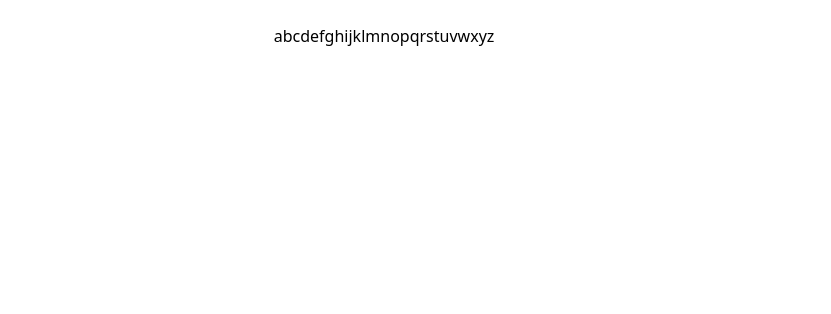
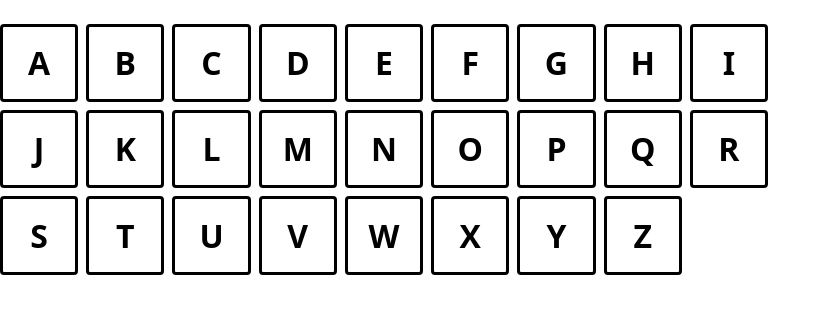
Before and after one commit to Ricobyter/Hangman-a_word_game, a React (Vite) app: page / in a window 1280 px wide. Shown: the top 314 px of the page, without its empty margins (0-831 px from the left). Built offline with nearby package versions, Linux system fonts and the light colour scheme.

Commit message:
added all the necessary functionalities

```diff
--- a/src/App.tsx
+++ b/src/App.tsx
@@ -1,6 +1,6 @@
 import { useCallback, useEffect, useState } from "react"
 import words from "./wordlist.json"
-import Keyboard from "./Keyboard";
+import {Keyboard} from "./Keyboard";
 import HangmanWord from "./HangmanWord";
 import HangmanDrawing from "./HangmanDrawing";
 
@@ -14,14 +14,16 @@ const [guessedLetters, setGuessedLetters] = useState<string[]>([])
 
 const incorrectLetters = guessedLetters.filter(letter => !wordToGuess.includes(letter))
 
-const addGuessedLetter = useCallback((letter: string) =>{
-  if(guessedLetters.includes(letter)) return
-
-  setGuessedLetters(currentLetters => [...currentLetters, letter])
-}, [guessedLetters])
 
 const isLoser = incorrectLetters.length >= 6
 const isWinner = wordToGuess.split("").every(letter => guessedLetters.includes(letter))
+
+const addGuessedLetter = useCallback((letter: string) =>{
+  if(guessedLetters.includes(letter) || isLoser || isWinner) return
+
+  setGuessedLetters(currentLetters => [...currentLetters, letter])
+}, [guessedLetters, isLoser, isWinner])
+
 
 console.log(wordToGuess)
 
@@ -41,22 +43,27 @@ useEffect(() => {
     document.removeEventListener("keypress", handler)
    }
 }, [guessedLetters])
+
+// const refresh = () => window.location.reload(true)
   return (
     <div className="w-[100vw] h-[100vh] m-0 p-0 flex justify-center items-center">
 
 
   <div className="flex items-center justify-center max-w-[800px] flex-col gap-8 mx-0 my-auto">
 <div className="text-3xl text-center">
-  <span className="text-green-400">{isWinner && "You Won. Refresh to try again"}</span>
-  <span className="text-red-700">{isLoser && "Oops! It seems that you lost. Refresh to try again"} </span>
+  <span className="text-green-400 font-serif font-medium">{isWinner && "You Won. Refresh to try again"} </span>
+  <span className="text-red-700 font-serif font-medium">{isLoser && "Oops! It seems that you lost. Refresh to try again"} </span>
+  {/* <button onClick={refresh}>Try again</button> */}
 
 </div>
 <HangmanDrawing numberOfGuesses = {incorrectLetters.length}/>
-<HangmanWord guessedLetters = {guessedLetters} wordToGuess = {wordToGuess}/>
+<HangmanWord reveal ={isLoser} guessedLetters = {guessedLetters} wordToGuess = {wordToGuess}/>
 <div style={{alignSelf: "stretch", width: "60vw"}}>
-<Keyboard activeLetter = {guessedLetters.filter(letter => wordToGuess.includes(letter))}
-inactiveLetters = {incorrectLetters}
-addGuessedLetters = {addGuessedLetter}/>
+<Keyboard  disabled={isWinner || isLoser}
+activeLetters={guessedLetters.filter(letter =>
+wordToGuess.includes(letter))}
+inactiveLetters={incorrectLetters}
+addGuessedLetter={addGuessedLetter}/>
 </div>
 
   </div>
--- a/src/HangmanDrawing.tsx
+++ b/src/HangmanDrawing.tsx
@@ -5,16 +5,18 @@ const Body = (
   <div className="w-[8px] h-[80px] bg-black absolute top-[100px] right-[0px]"/>
 )
 const rightArm = (
-  <div className="w-[60px] h-[8px] bg-black absolute top-[130px] right-[-60px]"/>
+  <div className="w-[60px] h-[8px] bg-black absolute top-[130px] right-[-60px] rotate-[-40deg] origin-bottom-left"/>
 )
 const leftArm = (
-  <div className="w-[60px] h-[8px] bg-black absolute top-[130px] right-[8px] "/>
+  <div className="w-[60px] h-[8px] bg-black absolute top-[130px] right-[8px] rotate-[40deg] origin-bottom-right"/>
 )
 const rightLeg = (
-  <div className="w-[60px] h-[8px] bg-black absolute top-[172px] right-[-60px] "/>
+  <div className="w-[60px] h-[8px] bg-black absolute top-[172px] right-[-60px] rotate-[50deg]
+  origin-top-left"/>
 )
 const leftLeg = (
-  <div className="w-[60px] h-[8px] bg-black absolute top-[172px] right-[8px] "/>
+  <div className="w-[60px] h-[8px] bg-black absolute top-[172px] right-[8px] rotate-[-50deg]
+  origin-top-right"/>
 )
 
 const bodyParts = [Head, Body, rightArm, leftArm, leftLeg, rightLeg]
@@ -31,7 +33,6 @@ export default function HangmanDrawing({numberOfGuesses}: HangManDrawingProps) {
       <div className="h-[10px] w-[200px] bg-black ml-[120px]" />
       <div className="h-[350px] w-[10px] bg-black ml-[120px]" />
       <div className="h-[10px] w-[250px] bg-black" />
-
     </div>
   )
 }
--- a/src/HangmanWord.tsx
+++ b/src/HangmanWord.tsx
@@ -1,14 +1,16 @@
 type HangManWordProps = {
   guessedLetters: string[]
   wordToGuess: string
+  reveal ?: boolean
 }
 
-export default function HangmanWord({guessedLetters, wordToGuess}: HangManWordProps) {
+export default function HangmanWord({guessedLetters, wordToGuess, reveal= false}: HangManWordProps) {
   return (
     <div className="flex font-semibold font-serif gap-4 text-6xl uppercase">
       {wordToGuess.split("").map((letter, index) => (
             <span className="border-b-4 border-black " key={index}>
-              <span style={{visibility: guessedLetters.includes(letter) ? "visible": "hidden"}}>
+              <span style={{visibility: guessedLetters.includes(letter) || reveal ? "visible": "hidden",
+              color: !guessedLetters.includes(letter) && reveal ? "red" : "black"}}>
               {letter}
                 </span></span>
       ))}
--- a/src/Keyboard.tsx
+++ b/src/Keyboard.tsx
@@ -1,18 +1,69 @@
-const KEYS: string[] = [
-  "a"  ,  "b"   , "c"   , "d" ,   "e"   , "f"   , "g"  ,  "h" ,   "i"  ,  "j"    ,"k"  ,  "l" ,   "m",    "n",    "o",    "p",    "q",    "r",    "s",    "t",    "u",    "v",    "w",    "x",    "y",    "z"
+import styles from "./keyboard.module.css"
+
+const KEYS = [
+  "a",
+  "b",
+  "c",
+  "d",
+  "e",
+  "f",
+  "g",
+  "h",
+  "i",
+  "j",
+  "k",
+  "l",
+  "m",
+  "n",
+  "o",
+  "p",
+  "q",
+  "r",
+  "s",
+  "t",
+  "u",
+  "v",
+  "w",
+  "x",
+  "y",
+  "z",
 ]
 
-type keyboardProps = {
-  activeLetter:string[]
+type KeyboardProps = {
+  disabled?: boolean
+  activeLetters: string[]
   inactiveLetters: string[]
-  addGuessedLetters: (letter: string) => void
+  addGuessedLetter: (letter: string) => void
 }
-export default function Keyboard({activeLetter, inactiveLetters,addGuessedLetters}: keyboardProps) {
+
+export function Keyboard({
+  activeLetters,
+  inactiveLetters,
+  addGuessedLetter,
+  disabled = false,
+}: KeyboardProps) {
   return (
-    <div className="grid gap-1" style={{gridTemplateColumns: "repeat(auto-fit, minmax(75px, 1fr))", justifySelf:"center"}}>
+    <div
+      style={{
+        display: "grid",
+        gridTemplateColumns: "repeat(auto-fit, minmax(75px, 1fr))",
+        gap: ".5rem",
+      }}
+    >
       {KEYS.map(key => {
-        return(
-          <button onClick={() => addGuessedLetters(key)} className="p-3 text-2xl font-serif uppercase hover:bg-orange-500 focus:bg-orange-500 border-2 border-black rounded-md" key={key}>{key}</button>
+        const isActive = activeLetters.includes(key)
+        const isInactive = inactiveLetters.includes(key)
+        return (
+          <button
+            onClick={() => addGuessedLetter(key)}
+            className={`${styles.btn} ${isActive ? styles.active : ""} ${
+              isInactive ? styles.inactive : ""
+            }`}
+            disabled={isInactive || isActive || disabled}
+            key={key}
+          >
+            {key}
+          </button>
         )
       })}
     </div>
--- /dev/null
+++ b/src/keyboard.module.css
@@ -0,0 +1,26 @@
+.btn {
+    border: 3px solid black;
+    border-radius: 4px;
+    background: none;
+    aspect-ratio: 1 / 1;
+    font-size: 2rem;
+    text-transform: uppercase;
+    padding: 2px;
+    font-weight: bold;
+    cursor: pointer;
+    color: black;
+  }
+
+  .btn.active {
+    background-color: rgb(239, 165, 28);
+    color: white;
+  }
+
+  .btn.inactive {
+    opacity: .3;
+  }
+
+  .btn:hover:not(:disabled),
+  .btn:focus:not(:disabled) {
+    background-color: orange;
+  }
```
